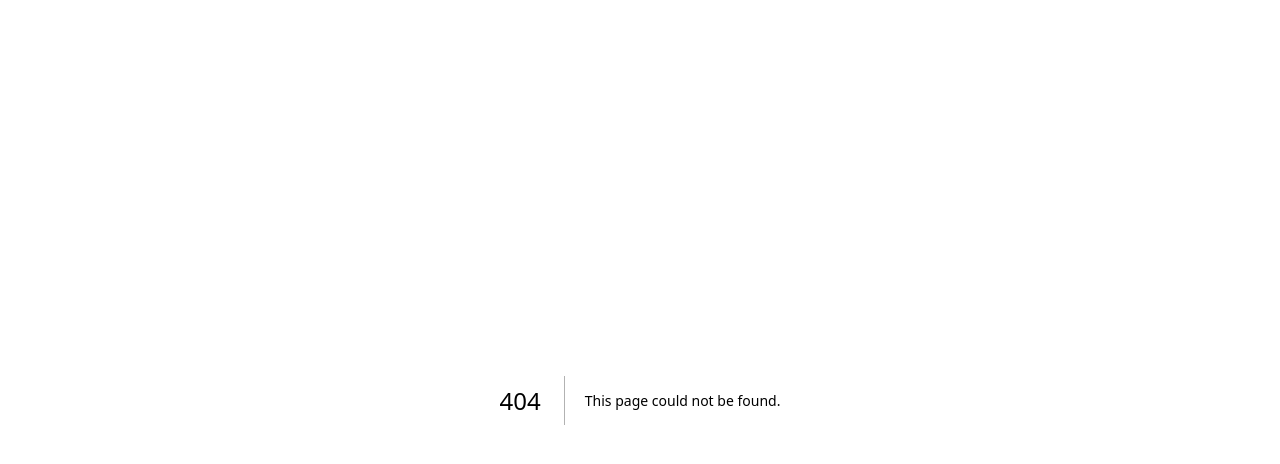
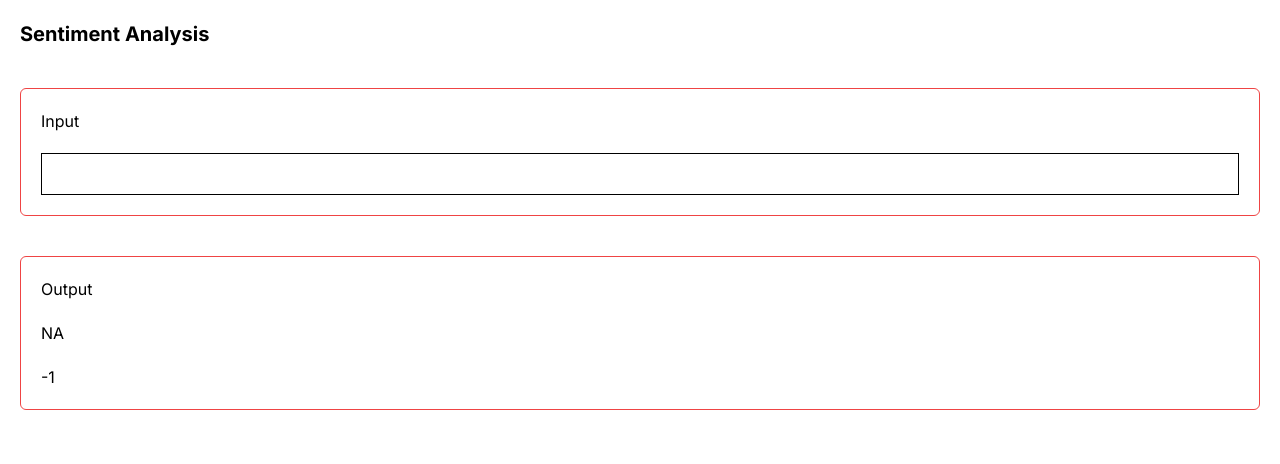
Before and after one commit to JustBrandonLim/travel-sg, a Next.js app: page /sentiment-analysis in a window 1280 px wide. Before the commit this address had no page. Shown: the top 464 px of the page. Built offline with nearby package versions, Linux system fonts and the light colour scheme.

Commit message:
Added Sentiment Analysis POC.

```diff
--- a/next.config.mjs
+++ b/next.config.mjs
@@ -1,4 +1,8 @@
 /** @type {import('next').NextConfig} */
-const nextConfig = {};
+const nextConfig = {
+  experimental: {
+    serverComponentsExternalPackages: ["sharp", "onnxruntime-node"],
+  },
+};
 
 export default nextConfig;
--- /dev/null
+++ b/src/app/api/sentiment-analysis/route.ts
@@ -0,0 +1,10 @@
+import { pipeline } from "@xenova/transformers";
+
+export async function POST(request: Request) {
+  const data = await request.json();
+
+  const pipe = await pipeline("sentiment-analysis");
+  const out = await pipe(data);
+
+  return Response.json(out[0]);
+}
--- /dev/null
+++ b/src/app/sentiment-analysis/page.tsx
@@ -0,0 +1,46 @@
+"use client";
+
+import { useState, ChangeEvent } from "react";
+
+export default function SentimentAnalysis() {
+  const [label, setLabel] = useState("NA");
+  const [score, setScore] = useState(-1);
+
+  async function handleChange(event: ChangeEvent<HTMLInputElement>) {
+    const input = event.target.value;
+
+    if (input.length === 0) {
+      setLabel("NA");
+      setScore(-1);
+
+      return;
+    }
+
+    const response = await fetch("/api/sentiment-analysis", {
+      method: "POST",
+      body: JSON.stringify(event.target.value),
+    });
+
+    const data = await response.json();
+
+    setLabel(data.label);
+    setScore(data.score);
+  }
+
+  return (
+    <main className="m-5">
+      <h1 className="font-bold text-xl mb-10">Sentiment Analysis</h1>
+
+      <div className="flex flex-col gap-5 border border-red-500 rounded-md p-5 mb-10">
+        <p>Input</p>
+        <input className="border border-black p-2" onChange={handleChange} type="text" />
+      </div>
+
+      <div className="flex flex-col gap-5 border border-red-500 rounded-md p-5">
+        <p>Output</p>
+        <p>{label}</p>
+        <p>{score}</p>
+      </div>
+    </main>
+  );
+}
```
Also changed, not shown: package.json (+6 -5 lines), 1 other file (tests, documents, lock files or other folders).
